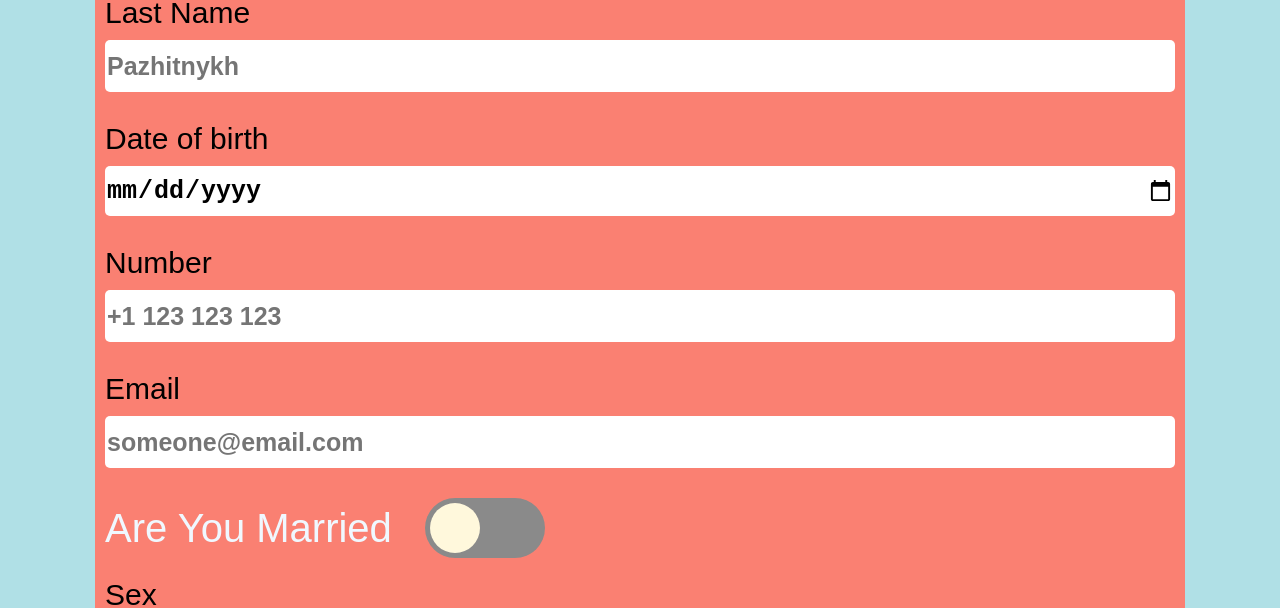
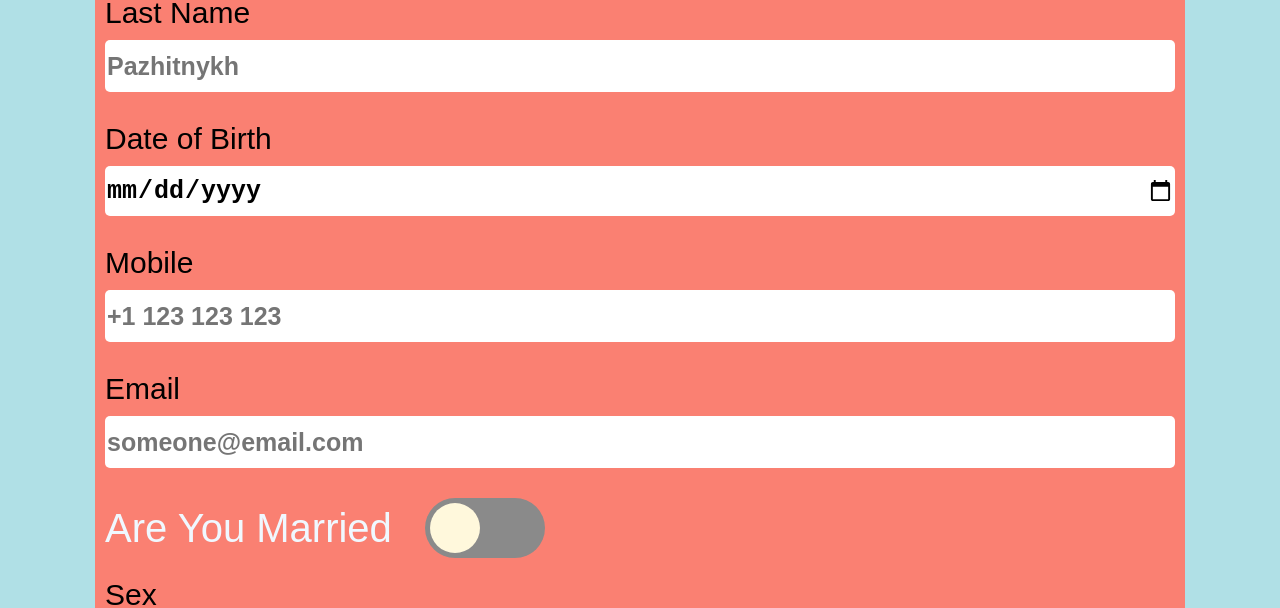
Before and after one commit to bantamer/rsschool-react, a React (Vite) app in the folder reactComponents/: page / in a window 1280 px wide. Shown: the part 1480-2088 px from the top of the page. Built offline with nearby package versions, Linux system fonts and the light colour scheme.

Commit message:
feat: add form submit & cards list (#3)

```diff
--- a/reactComponents/src/components/form/index.jsx
+++ /dev/null
@@ -1,54 +0,0 @@
-import React from 'react';
-
-import './form.css';
-
-const Form = () => (
-  <div className="container">
-    <form className="form form_flex">
-      <label className="form__label" htmlFor="firstName">
-        First Name
-        <input id="firstName" className="form__input" type="text" placeholder="Petr" />
-      </label>
-      <label className="form__label" htmlFor="lastName">
-        Last Name
-        <input id="lastName" className="form__input" type="text" placeholder="Pazhitnykh" />
-      </label>
-      <label className="form__label" htmlFor="date">
-        Date of birth
-        <input id="date" className="form__input" type="date" />
-      </label>
-      <label className="form__label" htmlFor="number">
-        Number
-        <input id="number" className="form__input" type="tel" placeholder="+1 123 123 123" />
-      </label>
-      <label className="form__label" htmlFor="number">
-        Email
-        <input id="email" className="form__input" type="email" placeholder="someone@email.com" />
-      </label>
-      <label className="form__label form__label_size-checkbox" htmlFor="userMarried">
-        <div className="wrapper-checkbox">
-          <div className="checkbox-select"> Are You Married</div>
-          <input className="form__input-checkbox" id="userMarried" type="checkbox" />
-          <span className="slider" />
-        </div>
-      </label>
-      <label className="form__label" htmlFor="userSex">
-        Sex
-        <select className="select">
-          <option className="select__option">Male</option>
-          <option className="select__option">Female</option>
-          <option className="select__option">Other</option>
-        </select>
-      </label>
-      <label className="form__label form__label_flex-personal" htmlFor="personalData">
-        I agree to the processing of personal data
-        <input className="form__input-checkbox" type="checkbox" id="personalData" />
-        <span className="custom-check" />
-      </label>
-
-      <input className="form__button" type="submit" value="submit" />
-    </form>
-  </div>
-);
-
-export default Form;
--- /dev/null
+++ b/reactComponents/src/components/formWithCards/form/form.jsx
@@ -0,0 +1,69 @@
+import React from 'react';
+import PropTypes from 'prop-types';
+
+import '../index.css';
+
+import CheckBox from '../formComponents/checkbox';
+import Input from '../formComponents/input';
+import Select from '../formComponents/select';
+import SubmitButton from '../formComponents/submitButton';
+import Switch from '../formComponents/switch';
+
+const OPTIONS = ['Male', 'Female', 'Other'];
+
+const Form = ({ onSubmit }) => {
+  const handleSubmit = (event) => {
+    event.preventDefault();
+
+    const card = {
+      firstName: event.target.firstName.value,
+      lastName: event.target.lastName.value,
+      dateOfBirth: event.target.dateOfBirth.value,
+      mobile: event.target.mobile.value,
+      email: event.target.email.value,
+      sex: 'male',
+      married: 'yes',
+      personalData: 'yes',
+    };
+
+    onSubmit(card);
+  };
+
+  return (
+    <div className="container">
+      <form onSubmit={handleSubmit} className="form form_flex">
+        <Input name="firstName" label="First Name" id="userFirstName" placeHolder="Petr" />
+        <Input name="lastName" label="Last Name" id="userLastName" placeHolder="Pazhitnykh" />
+        <Input name="dateOfBirth" label="Date of Birth" id="userDateOfBirth" type="date" />
+        <Input
+          name="mobile"
+          label="Mobile"
+          id="userTelNumber"
+          type="tel"
+          placeHolder="+1 123 123 123"
+        />
+        <Input
+          name="email"
+          label="Email"
+          id="userEmail"
+          type="email"
+          placeHolder="someone@email.com"
+        />
+        <Switch name="married" label="Are You Married" />
+        <Select name="sex" options={OPTIONS} label="Sex" id="userSex" />
+        <CheckBox
+          name="personalData"
+          label="I agree to the processing of personal data"
+          id="personalData"
+        />
+        <SubmitButton />
+      </form>
+    </div>
+  );
+};
+
+Form.propTypes = {
+  onSubmit: PropTypes.func.isRequired,
+};
+
+export default Form;
--- /dev/null
+++ b/reactComponents/src/components/formWithCards/formCard/userCard.css
@@ -0,0 +1,8 @@
+.card_size {
+  max-width: 485px;
+  height: max-content;
+}
+
+.card__annotation_size {
+  padding: 5px;
+}
--- /dev/null
+++ b/reactComponents/src/components/formWithCards/formCard/userCard.jsx
@@ -0,0 +1,59 @@
+import React from 'react';
+import PropTypes from 'prop-types';
+
+import './userCard.css';
+
+const UserCard = ({ card }) => (
+  <div className="card card_size">
+    <h3 className="card__title">
+      {card.firstName} {card.lastName}
+    </h3>
+    <div className="card__article">
+      <div className="card__anotation card__annotation_size">
+        email: <strong>{card.email}</strong>
+      </div>
+      <div className="card__anotation card__annotation_size">
+        mobile: <strong>{card.mobile}</strong>
+      </div>
+      <div className="card__anotation card__annotation_size">
+        date of birth: <strong>{card.dateOfBirth}</strong>
+      </div>
+      <div className="card__anotation card__annotation_size">
+        married: <strong>{card.married}</strong>
+      </div>
+      <div className="card__anotation card__annotation_size">
+        sex: <strong>{card.sex}</strong>
+      </div>
+      <div className="card__anotation card__annotation_size">
+        CPPD: <strong>{card.personalData}</strong>
+      </div>
+    </div>
+  </div>
+);
+const CardPropType = {
+  firstName: PropTypes.string.isRequired,
+  lastName: PropTypes.string.isRequired,
+  email: PropTypes.string.isRequired,
+  mobile: PropTypes.string.isRequired,
+  dateOfBirth: PropTypes.string.isRequired,
+  married: PropTypes.string.isRequired,
+  sex: PropTypes.string.isRequired,
+  personalData: PropTypes.string.isRequired,
+};
+UserCard.propTypes = {
+  card: PropTypes.shape(CardPropType).isRequired,
+};
+
+const CardsList = ({ cards }) => (
+  <div className="container container_flex-cards">
+    {cards.map((card) => (
+      <UserCard key={card.id} card={card} />
+    ))}
+  </div>
+);
+
+CardsList.propTypes = {
+  cards: PropTypes.arrayOf(PropTypes.shape(CardPropType)).isRequired,
+};
+
+export default CardsList;
--- /dev/null
+++ b/reactComponents/src/components/formWithCards/formComponents/checkbox.jsx
@@ -0,0 +1,18 @@
+import React from 'react';
+import PropTypes from 'prop-types';
+
+const CheckBox = ({ label, id, name }) => (
+  <label name={name} className="form__label form__label_flex-personal" htmlFor={id}>
+    {label}
+    <input className="form__input-checkbox" type="checkbox" id={id} />
+    <span className="custom-check" />
+  </label>
+);
+
+CheckBox.propTypes = {
+  name: PropTypes.string.isRequired,
+  label: PropTypes.string.isRequired,
+  id: PropTypes.string.isRequired,
+};
+
+export default CheckBox;
--- /dev/null
+++ b/reactComponents/src/components/formWithCards/formComponents/input.jsx
@@ -0,0 +1,24 @@
+import React from 'react';
+import PropTypes from 'prop-types';
+
+const Input = ({ label, id, placeHolder, type, name }) => (
+  <label className="form__label" htmlFor={id}>
+    {label}
+    <input name={name} id={id} className="form__input" type={type} placeholder={placeHolder} />
+  </label>
+);
+
+Input.propTypes = {
+  name: PropTypes.string.isRequired,
+  label: PropTypes.string.isRequired,
+  id: PropTypes.string.isRequired,
+  placeHolder: PropTypes.string,
+  type: PropTypes.string,
+};
+
+Input.defaultProps = {
+  placeHolder: '',
+  type: 'text',
+};
+
+export default Input;
--- /dev/null
+++ b/reactComponents/src/components/formWithCards/formComponents/select.jsx
@@ -0,0 +1,33 @@
+import React from 'react';
+import PropTypes from 'prop-types';
+
+const SelectOption = ({ option, name }) => (
+  <option name={name} className="select__option">
+    {option}
+  </option>
+);
+
+SelectOption.propTypes = {
+  name: PropTypes.string.isRequired,
+  option: PropTypes.string.isRequired,
+};
+
+const Select = ({ options, label, id, name }) => (
+  <label className="form__label" htmlFor={id}>
+    {label}
+    <select className="select" id={id}>
+      {options.map((option) => (
+        <SelectOption name={name} key={option} option={option} />
+      ))}
+    </select>
+  </label>
+);
+
+Select.propTypes = {
+  name: PropTypes.string.isRequired,
+  options: PropTypes.arrayOf(PropTypes.string).isRequired,
+  label: PropTypes.string.isRequired,
+  id: PropTypes.string.isRequired,
+};
+
+export default Select;
--- /dev/null
+++ b/reactComponents/src/components/formWithCards/formComponents/submitButton.jsx
@@ -0,0 +1,5 @@
+import React from 'react';
+
+const SubmitButton = () => <input className="form__button" type="submit" value="submit" />;
+
+export default SubmitButton;
--- /dev/null
+++ b/reactComponents/src/components/formWithCards/formComponents/switch.jsx
@@ -0,0 +1,19 @@
+import React from 'react';
+import PropTypes from 'prop-types';
+
+const Switch = ({ label, name }) => (
+  <label className="form__label form__label_size-checkbox" htmlFor="userMarried">
+    <div className="wrapper-checkbox">
+      <div className="checkbox-select">{label}</div>
+      <input name={name} className="form__input-checkbox" id="userMarried" type="checkbox" />
+      <span className="slider" />
+    </div>
+  </label>
+);
+
+Switch.propTypes = {
+  name: PropTypes.string.isRequired,
+  label: PropTypes.string.isRequired,
+};
+
+export default Switch;
--- /dev/null
+++ b/reactComponents/src/components/formWithCards/renderForm.jsx
@@ -0,0 +1,20 @@
+import React, { useState } from 'react';
+
+import Form from './form/form';
+import CardsList from './formCard/userCard';
+
+const FormWithCards = () => {
+  const [cards, setCards] = useState([]);
+  return (
+    <>
+      <Form
+        onSubmit={(card) => {
+          setCards(cards.concat({ ...card, id: cards.length }));
+        }}
+      />
+      <CardsList cards={cards} />
+    </>
+  );
+};
+
+export default FormWithCards;
--- a/reactComponents/src/index.jsx
+++ b/reactComponents/src/index.jsx
@@ -5,7 +5,7 @@ import './index.css';
 
 import Cards from './components/card';
 import Header from './components/header';
-import Form from './components/form';
+import FormWithCards from './components/formWithCards/renderForm';
 
 const App = () => (
   <>
@@ -15,7 +15,7 @@ const App = () => (
         <Cards />
       </section>
       <section className="section section_background-powerblue">
-        <Form />
+        <FormWithCards />
       </section>
     </main>
   </>
```
Also changed, not shown: reactComponents/src/components/formWithCards/index.css (renamed from reactComponents/src/components/form/form.css).
